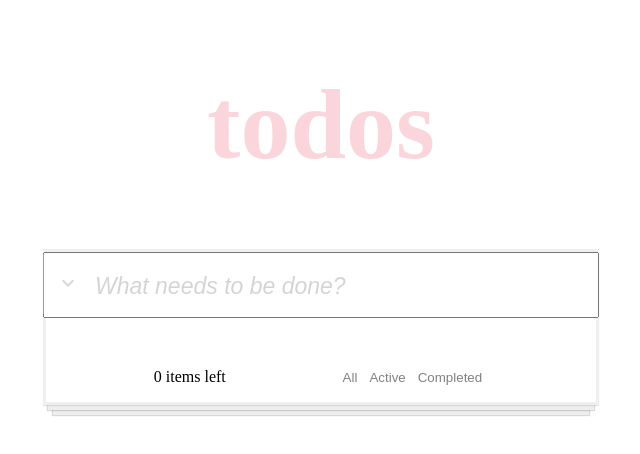
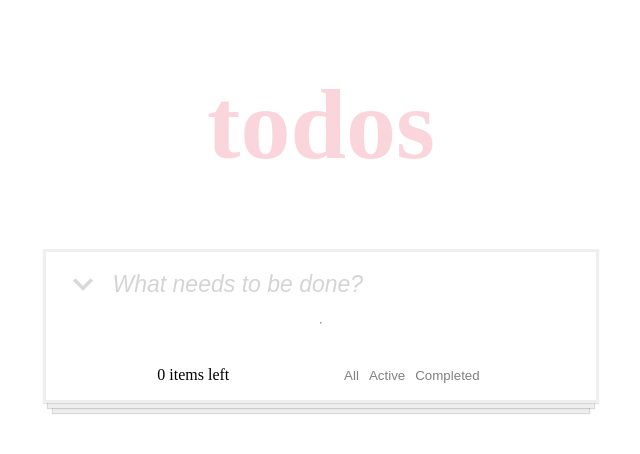
Before and after one commit to shreyam1006/todo-shreya, a React (Create React App) app: page / in a window 1280 px wide. Shown: the top 454 px of the page, without its empty margins (319-959 px from the left). Built offline with nearby package versions, Linux system fonts and the light colour scheme.

Commit message:
functionality done

```diff
--- a/src/components/App.css
+++ b/src/components/App.css
@@ -7,33 +7,48 @@
 .App{
   align-self: center;
 }
-li{
-  list-style: none;
+
+.list{
+  margin-left: 10px;
   width: 500px;
   height: 50px;
   font-size: 25px;
   align-items: center;
+
   border-bottom: 1px solid #e2dbdb ;
 }
 
+.listcontainer{
+  display: flex;
+  flex-direction: column;
+
+}
 
 ::placeholder{
   font-size: 23px;
   opacity: 30%;
   font-style: italic;
+  padding-left: 20px;
 }
 
 .App input[type="text"]{
   width: 500px;
   height: 60px;
   font-size: 25px;
-  padding-left: 50px;
+  padding-left: 45px;
+  border:none
+}
+
+.statusbutton:focus{
+  border: 1px solid brown;
+  border-radius: 2px;
 }
 
 button{
   color:grey;
   background-color: white;
   border: none;
+  padding: 5px 5px 5px 5px;
 }
 
 
@@ -43,7 +58,8 @@ button{
   font-size: 90%;
   color: rgb(231, 55, 84);
   opacity: 80%;
-  margin-right: 20px;
+  margin-right: 0;
+  height: 5px;
 }
 
 .container{
@@ -65,14 +81,25 @@ button{
 
 .inputcontainer{
   position: relative;
+  display: flex;
+  flex-direction: column;
+}
+
+.inputsection{
+  display: flex;
+  flex-direction: row;
 }
 
 .allbutton{
   position: absolute;
-  margin-top: 2px;
+  padding-left: 10px;
+  padding-right: 10px;
+  margin-top: 3px;
+  margin-right: 10px;
   height: 60px;
-  width: 50px;
+  width: 70px;
   opacity: 30%;
+  /* background-color: hotpink; */
 }
 
 .status{
@@ -85,3 +112,11 @@ button{
 .icon{
   opacity: 40%;
 }
+
+.listitem{
+  display: flex;
+  justify-content: space-between;
+  flex-direction: row;
+  align-content: center;
+  /* border-bottom: 1px solid #e2dbdb ; */
+}
--- a/src/components/InputContainer.js
+++ b/src/components/InputContainer.js
@@ -9,12 +9,11 @@ class InputContainer extends React.Component {
         this.state = {
             newItem: '',
             list: [],
-            listMode: 'all',
-            newListItem:''
+            listMode: 'all'
         }
         this.handleClick = this.handleClick.bind(this);
         this.addItem = this.addItem.bind(this);
-        this.updateInput= this.updateInput.bind(this);
+        this.updateInput = this.updateInput.bind(this);
         this.deleteItem = this.deleteItem.bind(this);
         this.editItem = this.editItem.bind(this);
         this.replaceItem = this.replaceItem.bind(this);
@@ -65,44 +64,48 @@ class InputContainer extends React.Component {
                 id: new Date(),
                 value: this.state.newItem.slice(),
                 isCompleted: false,
-                edit:false
+                edit: false
             }],
             newItem: ""
         });
     }
 
     deleteItem(id) {
-        this.setState({ list: [...this.state.list].filter(item => item.id !== id)})
+        this.setState({ list: [...this.state.list].filter(item => item.id !== id) })
     }
 
-    editItem(id){
-        this.setState({list: [...this.state.list].map(item=>{
-            if(item.id===id){
-                item.edit=true
+    editItem(id) {
+        this.setState({
+            list: [...this.state.list].map(item => {
+                if (item.id === id) {
+                    item.edit = true
                 }
                 return item
-        })})
+            })
+        })
     }
 
-    replaceItem(id){
-        this.setState({list: [...this.state.list].map(item=>{
-            if(item.id===id){
-                item.value=this.state.newListItem
-                item.edit=false
+    replaceItem(id,value) {
+        this.setState({
+            list: [...this.state.list].map(item => {
+                if (item.id === id) {
+                    item.value = value
+                    item.edit = false
                 }
                 return item
-        })})
+            })
+        })
 
     }
 
-    listToShow(){
-        if(this.state.listMode==='all'){
+    listToShow() {
+        if (this.state.listMode === 'all') {
             return this.state.list
         }
-        if(this.state.listMode==='active'){
+        if (this.state.listMode === 'active') {
             return [...this.state.list].filter(item => item.isCompleted === false)
         }
-        if(this.state.listMode==='completed'){
+        if (this.state.listMode === 'completed') {
             return [...this.state.list].filter(item => item.isCompleted === true)
         }
         return [...this.state.list].filter(item => item.isCompleted === false)
@@ -120,8 +123,9 @@ class InputContainer extends React.Component {
         return (
             <div className="inputcontainer">
 
+                <div className="inputsection">
                     <button className="allbutton" onClick={() => this.handleAll()}>
-                    <KeyboardArrowDownOutlinedIcon />
+                        <KeyboardArrowDownOutlinedIcon sx={{ fontSize: 40 }} />
                     </button>
 
                     <Input
@@ -131,32 +135,34 @@ class InputContainer extends React.Component {
                         onChange={e => this.updateInput("newItem", e.target.value)}
                         onKeyDown={e => e.key === "Enter" && this.addItem()}
                     />
+                </div>
+                <hr/>
 
-                <ol>
+                <div>
                     {this.listToShow().map(item =>
 
                         <ListItem iscompleted={item.isCompleted}
                             value={item.value}
                             id={item.id}
                             edit={item.edit}
-                            newListItem={this.state.newListItem}
                             onclick={this.handleClick}
                             ondelete={this.deleteItem}
                             onedit={this.editItem}
                             updateinput={this.updateInput}
                             replaceitem={this.replaceItem}
                         />)}
-                </ol>
+
+                </div>
 
                 <br />
                 <div className="status">
                     <p>{this.itemsLeft()} items left</p>
                     <div >
-                        <button onClick={()=>{this.setState({listMode:'all'})}}>All</button>
-                        <button onClick={()=>this.setState({listMode:'active'})}>Active</button>
-                        <button onClick={()=>this.setState({listMode:'completed'})}>Completed</button>
+                        <button className="statusbutton" onClick={() => { this.setState({ listMode: 'all' }) }}>All</button>
+                        <button className="statusbutton" onClick={() => this.setState({ listMode: 'active' })}>Active</button>
+                        <button className="statusbutton" onClick={() => this.setState({ listMode: 'completed' })}>Completed</button>
                     </div>
-                    <button className='clearcompleted' onClick={this.clearCompleted} style={{ display: this.state.list.length-this.itemsLeft() >= 1 ? 'inline' : 'none' }}>Clear Completed</button>
+                    <button className='statusbutton' onClick={this.clearCompleted} style={{ display: this.state.list.length - this.itemsLeft() >= 1 ? 'inline' : 'none' }}>Clear Completed</button>
                 </div>
             </div>
 
--- a/src/components/shared/ListItem.js
+++ b/src/components/shared/ListItem.js
@@ -8,30 +8,47 @@ class ListItem extends React.Component {
     constructor(props) {
         super(props);
         this.state = {
-            newListItem: ''
+            newListItem:""
         }
+
+    }
+
+    updateInput(key, value) {
+        this.setState({
+            [key]: value
+        });
+    }
+
+    ondoubleclickedit(value){
+
+        this.setState({
+            newListItem:value
+        })
+        this.props.onedit(this.props.id)
     }
 
     render() {
         return (
-            <div>
-                <li style={{ textDecoration: this.props.iscompleted ? 'line-through' : 'none' }} key={this.props.id}  >
-                    <div onDoubleClick={() => this.props.onedit(this.props.id)} style={{ display: this.props.edit ? 'none' : 'flex' }}>
-                        <button className="icon" onClick={() => this.props.onclick(this.props.id)}>
-                            {this.props.iscompleted ? <CheckCircleOutlinedIcon /> : <CircleOutlinedIcon />}
-                        </button>
-                        {this.props.value}
-                        <button className="cross"  onClick={() => this.props.ondelete(this.props.id)}>x</button>
+            <div className="listcontainer">
+                <div className="list" style={{ textDecoration: this.props.iscompleted ? 'line-through' : 'none' }} key={this.props.id}  >
+                    <div className="listitem" onDoubleClick={() => this.ondoubleclickedit(this.props.value)} style={{ display: this.props.edit ? 'none' : 'flex' }}>
+                        <div className="content" style={{ opacity: this.props.iscompleted ? '30%' : '100%' }}>
+                            <button className="icon" onClick={() => this.props.onclick(this.props.id)}>
+                                {this.props.iscompleted ? <CheckCircleOutlinedIcon sx={{ fontSize: 40 }} /> : <CircleOutlinedIcon sx={{ fontSize: 40 }} />}
+                            </button>
+                           <h7> {this.props.value}</h7>
+                        </div>
+                        <button className="cross" onClick={() => this.props.ondelete(this.props.id)}>x</button>
                     </div>
 
                     <Input type="text"
-                        value={this.state.newItem}
-                        onChange={e => this.props.updateinput("newListItem", e.target.value)}
-                        onKeyDown={e => e.key === "Enter" && this.props.replaceitem(this.props.id)}
+                        value={this.state.newListItem}
+                        onChange={e => this.updateInput("newListItem", e.target.value)}
+                        onKeyDown={e => e.key === "Enter" && this.props.replaceitem(this.props.id,this.state.newListItem)}
                         placeholder={this.props.value}
                         style={{ display: this.props.edit ? 'flex' : 'none' }}
                     />
-                </li>
+                </div>
 
 
             </div>
```
Lines whose indentation alone changed are shown as unchanged.
